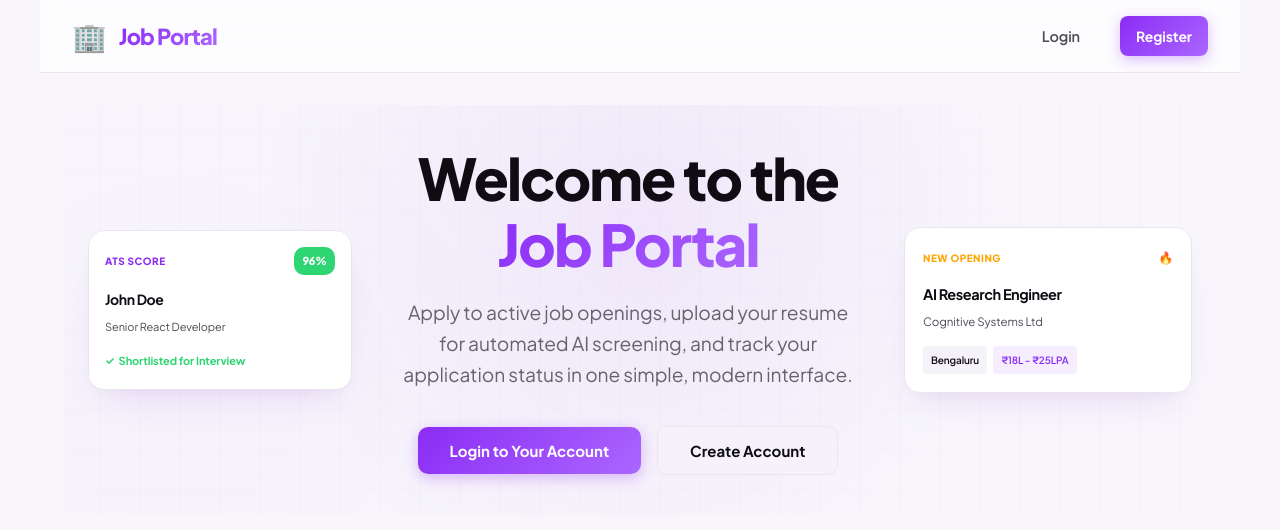
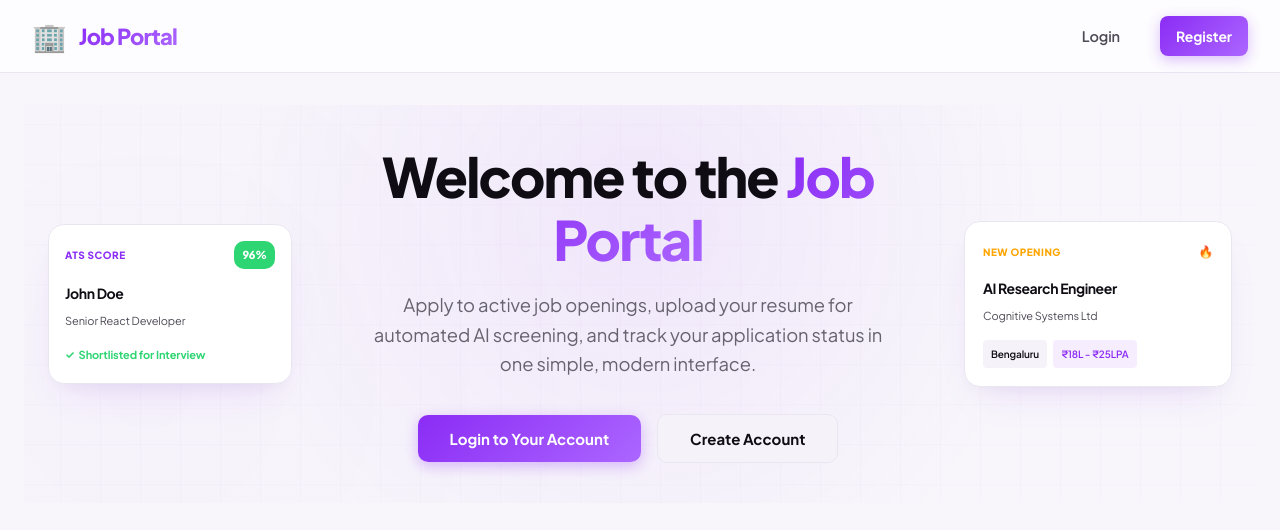
Before and after one commit to derindevis/JobPortal_Frontend, a React (Vite) app: page / in a window 1280 px wide. Shown: the top 530 px of the page. Built offline with nearby package versions, Linux system fonts and the light colour scheme; no server answers.

Commit message:
optimize desktop layout: make #root full screen and adjust card dimensions on landing page to eliminate overlaps

```diff
--- a/src/index.css
+++ b/src/index.css
@@ -60,7 +60,7 @@ body {
 }
 
 #root {
-  width: 1200px;
+  width: 100%;
   max-width: 100%;
   margin: 0 auto;
   min-height: 100vh;
--- a/src/pages/LandingPage.jsx
+++ b/src/pages/LandingPage.jsx
@@ -70,7 +70,7 @@ export default function LandingPage() {
 
         {/* Left Floating Graphic (Candidate Badge) */}
         <div className="floating-graphic floating-card-left" style={{
-          flex: '0 0 230px',
+          flex: '0 0 210px',
           padding: '16px',
           background: 'var(--card-bg)',
           border: '1px solid var(--border)',
@@ -102,10 +102,10 @@ export default function LandingPage() {
         </div>
 
         {/* Center Hero content */}
-        <div style={{ flex: '1', maxWidth: '640px', padding: '0 10px' }}>
+        <div style={{ flex: '1', maxWidth: '520px', padding: '0 10px' }}>
           {/* Main Title */}
           <h1 style={{
-            fontSize: '3.6rem',
+            fontSize: '3.4rem',
             fontWeight: 800,
             lineHeight: 1.15,
             letterSpacing: '-1.8px',
@@ -122,7 +122,7 @@ export default function LandingPage() {
 
           {/* Subtitle */}
           <p style={{
-            fontSize: '1.2rem',
+            fontSize: '1.15rem',
             lineHeight: '1.6',
             color: 'var(--text)',
             opacity: 0.85,
@@ -160,7 +160,7 @@ export default function LandingPage() {
 
         {/* Right Floating Graphic (Job Badge) */}
         <div className="floating-graphic floating-card-right" style={{
-          flex: '0 0 250px',
+          flex: '0 0 230px',
           padding: '18px',
           background: 'var(--card-bg)',
           border: '1px solid var(--border)',
@@ -175,9 +175,9 @@ export default function LandingPage() {
             </span>
             <span style={{ fontSize: '12px' }}>🔥</span>
           </div>
-          <h4 style={{ margin: '0 0 4px 0', fontSize: '14.5px', color: 'var(--text-h)' }}>AI Research Engineer</h4>
-          <p style={{ margin: '0 0 12px 0', fontSize: '11.5px', color: 'var(--text)' }}>Cognitive Systems Ltd</p>
-          <div style={{ display: 'flex', gap: '6px' }}>
+          <h4 style={{ margin: '0 0 4px 0', fontSize: '14px', color: 'var(--text-h)' }}>AI Research Engineer</h4>
+          <p style={{ margin: '0 0 12px 0', fontSize: '11px', color: 'var(--text)' }}>Cognitive Systems Ltd</p>
+          <div style={{ display: 'flex', gap: '6px', flexWrap: 'wrap' }}>
             <span style={{ fontSize: '10px', background: 'var(--code-bg)', padding: '2px 8px', borderRadius: '4px', color: 'var(--text-h)', fontWeight: 600 }}>
               Bengaluru
             </span>
```
